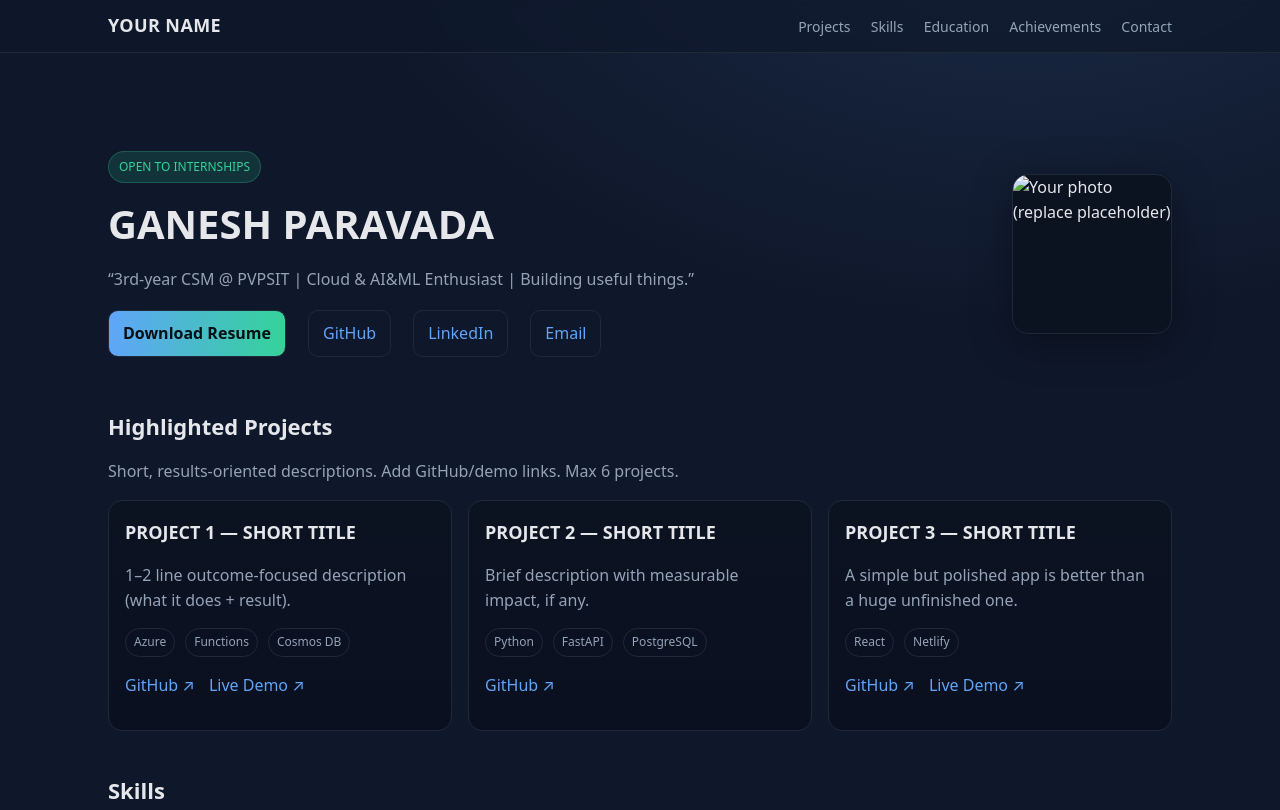
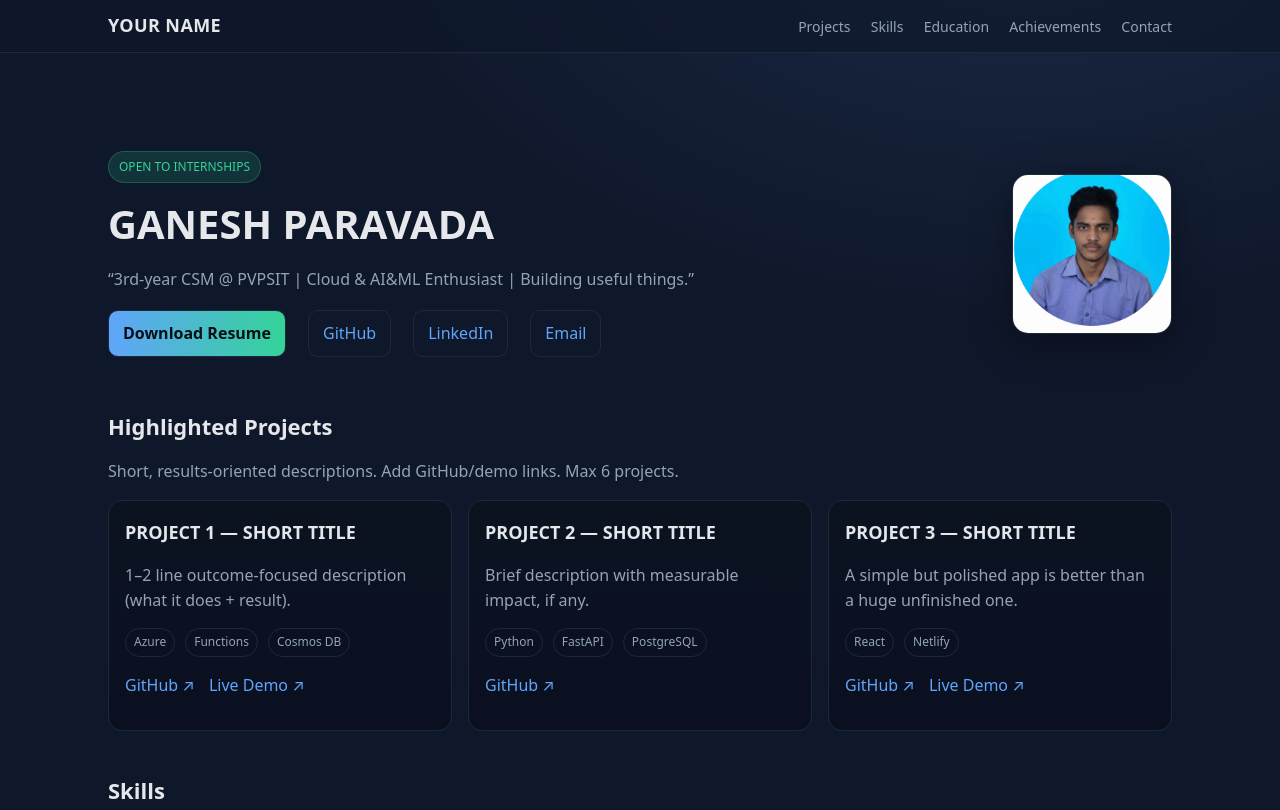
Before and after one commit to Ganesh-Paravada/Portfolio, a plain HTML site: page index.html in a window 1280 px wide. Shown: the top 810 px of the page. Drawn offline with Linux system fonts and the light colour scheme.

```diff
--- a/index.html
+++ b/index.html
@@ -255,7 +255,7 @@
           <a href="mailto:ganeshparavada7@gmail.com">Email</a>
         </div>
       </div>
-      <img class="avatar" src="Gani.png" alt="Your photo (replace placeholder)" />
+      <img class="avatar" src="assets/Gani.png" alt="Your photo (replace placeholder)" />
     </section>
 
     <section id="projects">
@@ -357,4 +357,5 @@
   </script>
 </body>
 
+
 </html>
```
